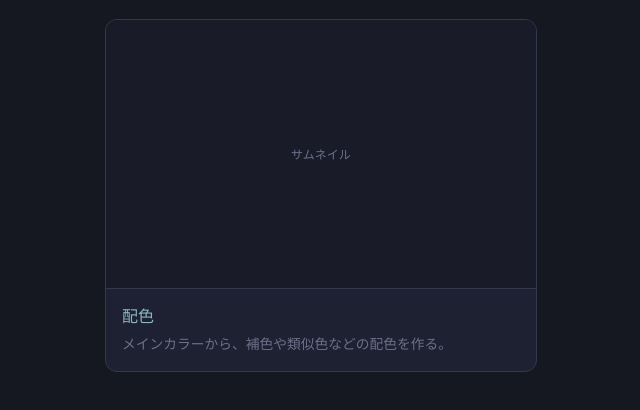
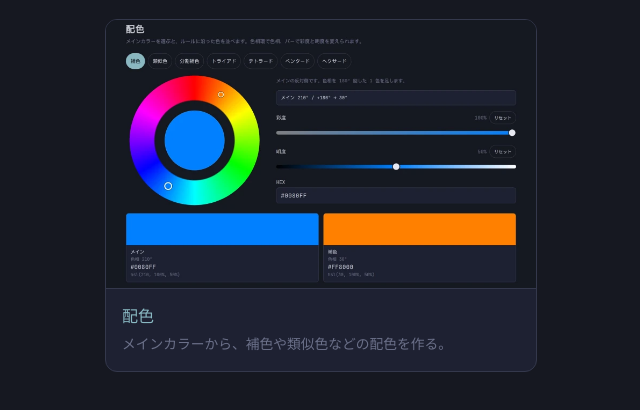
Before and after one commit to r67018/r67018.github.io, a plain HTML site: page apps/index.html in a window 1280 px wide. Shown: the part 96-506 px from the top of the page, without its empty margins (95-735 px from the left). Drawn offline with Linux system fonts and the light colour scheme.

Commit message:
配色ツールのサムネイルを一覧に載せる
WebP（800×500）を apps/color/thumbnail.webp に置き、カードに表示する。画像がないアプリは仮表示のまま。足し方は apps/README.md。

Co-authored-by: Ryosei Goto <r67018@users.noreply.github.com>

```diff
--- a/apps/index.html
+++ b/apps/index.html
@@ -108,14 +108,32 @@
       outline-offset: 2px;
     }
 
+    .apps > li {
+      min-width: 0;
+    }
+
     .thumb {
+      position: relative;
       display: grid;
       place-items: center;
       aspect-ratio: 16 / 10;
+      overflow: hidden;
       background: #191c28;
       border-bottom: 1px solid var(--line);
       color: var(--muted);
       font-size: 0.75rem;
+    }
+
+    .thumb:not(:has(img))::before {
+      content: "サムネイル";
+    }
+
+    .thumb img {
+      position: absolute;
+      inset: 0;
+      width: 100%;
+      height: 100%;
+      object-fit: cover;
     }
 
     .text {
@@ -154,11 +172,13 @@
     <a class="home" href="../">← 戻る</a>
     <h1>アプリ一覧</h1>
 
-    <!-- アプリを増やすときは、このリストに li を1つ足す -->
+    <!-- 足し方は apps/README.md -->
     <ul class="apps">
       <li>
         <a href="./color/">
-          <span class="thumb" aria-hidden="true">サムネイル</span>
+          <span class="thumb">
+            <img src="./color/thumbnail.webp" alt="配色ツールの画面" width="800" height="500" loading="lazy" decoding="async">
+          </span>
           <span class="text">
             <span class="name">配色</span>
             <span class="desc">メインカラーから、補色や類似色などの配色を作る。</span>
```
Also changed, not shown: apps/color/thumbnail.webp (added), 1 other file.
